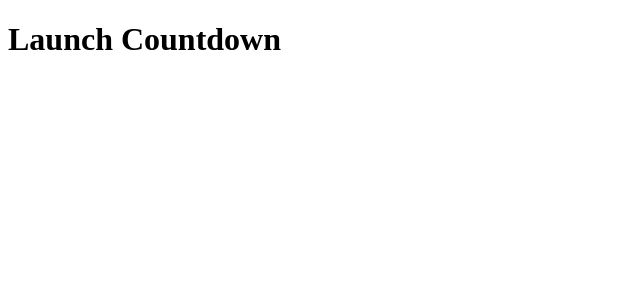
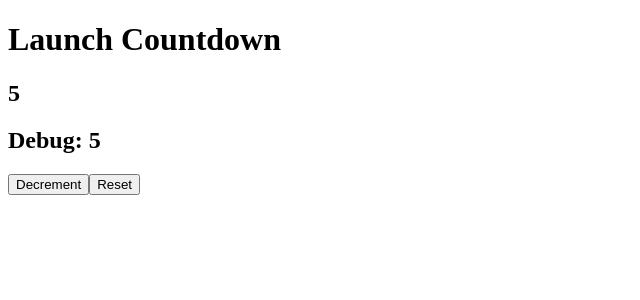
Before and after one commit to whalleyph/launch-countdown, a React (Vite) app: page / in a window 1280 px wide. Shown: the top 300 px of the page, without its empty margins (0-640 px from the left). Built offline with nearby package versions, Linux system fonts and the light colour scheme.

Commit message:
countdown without emojis

```diff
--- a/src/App.jsx
+++ b/src/App.jsx
@@ -1,12 +1,14 @@
 import React from 'react'
+import {Countdown} from './Countdown'
 
 function App() {
 
   return (
     <>
       <h1>Launch Countdown</h1>
+      <Countdown />
     </>
   )
 }
 
-export default App
+export {App}
--- /dev/null
+++ b/src/Countdown.jsx
@@ -0,0 +1,28 @@
+import React from "react";
+
+function Countdown() {
+  const [Count, setCount] = React.useState(5);
+
+  function decrement() {
+    Count > 0 ? setCount((count) => count - 1) : setCount(0);
+  }
+
+  return (
+    <div className="countdown-content">
+      <div>
+        <h2>{Count}</h2>
+        <h2>Debug: {Count}</h2>
+      </div>
+      <div className="buttons">
+        <button onClick={decrement} className="button">
+          Decrement
+        </button>
+        <button onClick={(prevCount) => setCount(5)} className="button">
+          Reset
+        </button>
+      </div>
+    </div>
+  );
+}
+
+export { Countdown };
--- a/src/main.jsx
+++ b/src/main.jsx
@@ -1,6 +1,6 @@
 import React from 'react'
 import ReactDOM from 'react-dom/client'
-import App from './App.jsx'
+import {App} from './App.jsx'
 
 ReactDOM.createRoot(document.getElementById('root')).render(
   <React.StrictMode>
```
